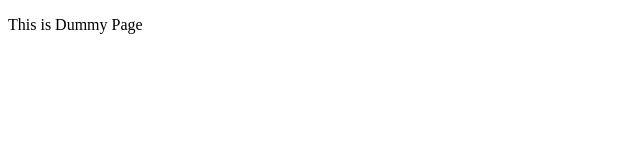
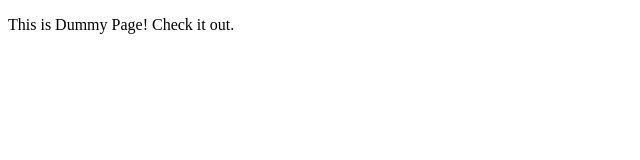
Before and after one commit to sfs167/git_tutorial, a plain HTML site: page index.html in a window 1280 px wide. Shown: the full height of the page, 0-640 px from the left. Drawn offline with Linux system fonts and the light colour scheme.

Commit message:
Changed Index and readme

```diff
--- a/index.html
+++ b/index.html
@@ -7,7 +7,7 @@
 </head>
 <body>
     <p>
-        This is Dummy Page
+        This is Dummy Page! Check it out.
     </p>
 </body>
 </html>
```
Also changed, not shown: 1 other file.
